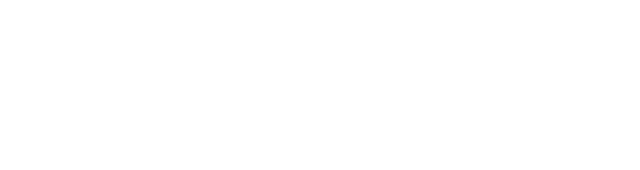
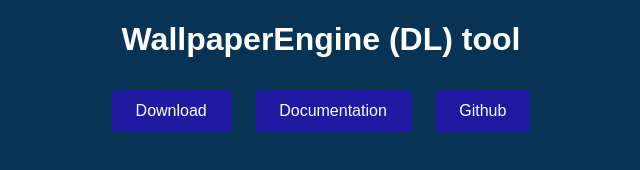
Before and after one commit to ArizakiDev/SteamWallpaperDownload, a website: page website/pages/usa.html in a window 1280 px wide. Shown: the whole page, without its empty margins (319-959 px from the left). Drawn offline with Linux system fonts and the light colour scheme.

Commit message:
Add files via upload

```diff
--- a/website/pages/usa.html
+++ b/website/pages/usa.html
@@ -0,0 +1,40 @@
+<!DOCTYPE html>
+<html>
+<head>
+    <title>WallpaperEngine (DL) tool</title>
+    <link rel="icon" href="../pictures/zephyr.png" type="image/x-icon">
+    <style>
+        body {
+            background-color: #093354;
+            color: #fff;
+            font-family: Arial, sans-serif;
+            text-align: center;
+        }
+
+        .button {
+            display: inline-block;
+            background-color: #2f08da96;
+            color: #fff;
+            padding: 12px 24px;
+            border: none;
+            border-radius: 4px;
+            text-decoration: none;
+            font-size: 16px;
+            cursor: pointer;
+            margin: 10px;
+            transition: background-color 0.3s;
+        }
+
+        .button:hover {
+            background-color: #2f08da00;
+        }
+    </style>
+</head>
+<body>
+    <h1>WallpaperEngine (DL) tool</h1>
+
+    <a href="https://linkmix.co/17922008" class="button">Download</a>
+    <a href="https://extaz.gitbook.io/wallpaperengine-dl-tool/" class="button">Documentation</a>
+    <a href="https://github.com/ArizakiDev/SteamWallpaperDownload" class="button">Github</a>
+</body>
+</html>
```
Also changed, not shown: website/index.html (+16 -3 lines).
